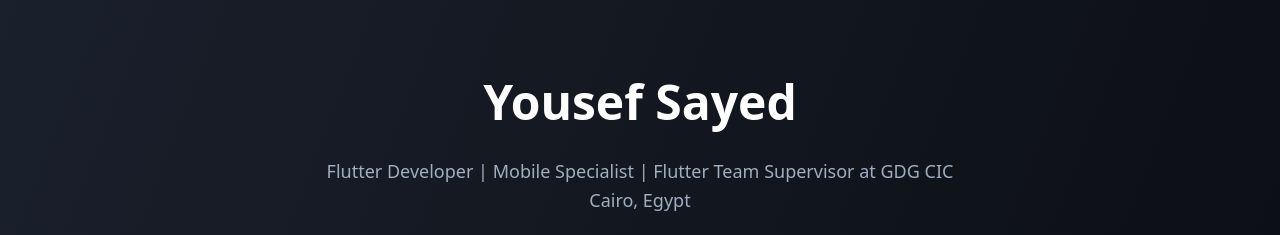
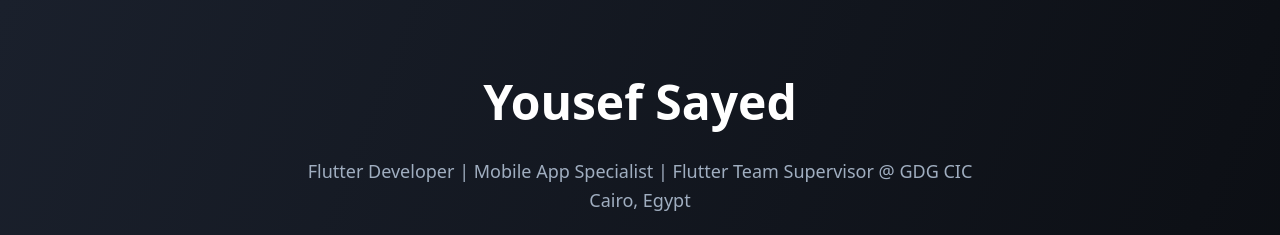
Before and after one commit to Yosuef-Sayed/Portfolio, a plain HTML site: page index.html in a window 1280 px wide. Shown: the top 235 px of the page. Drawn offline with nearby package versions, Linux system fonts and the light colour scheme.

Commit message:
Update HeadLine

```diff
--- a/index.html
+++ b/index.html
@@ -18,7 +18,7 @@
     <header data-aos="fade-right">
       <h1>Yousef Sayed</h1>
       <p data-aos="fade-right">
-        Flutter Developer | Mobile Specialist | Flutter Team Supervisor at GDG CIC<br>Cairo, Egypt
+        Flutter Developer | Mobile App Specialist | Flutter Team Supervisor @ GDG CIC<br>Cairo, Egypt
       </p>
       <div class="social-links">
         <a
```
